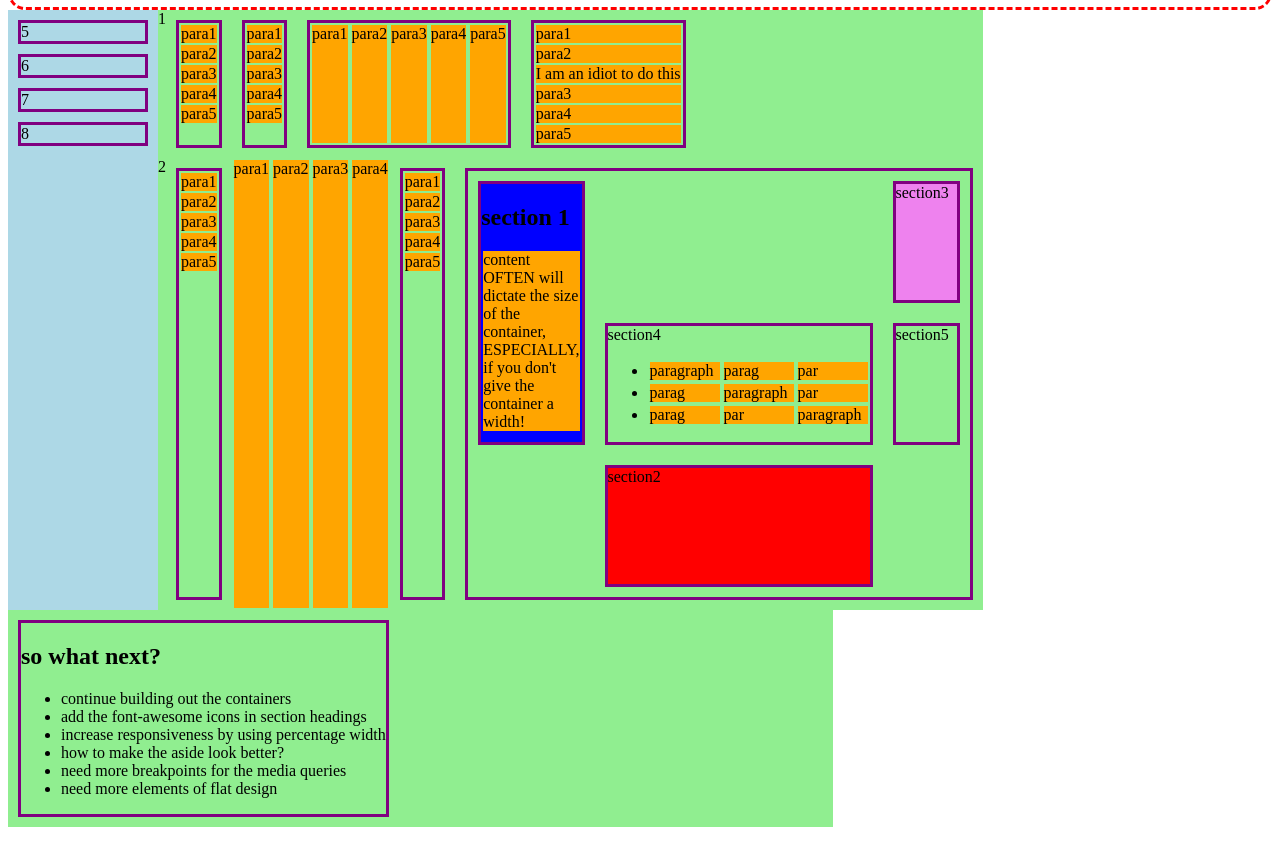
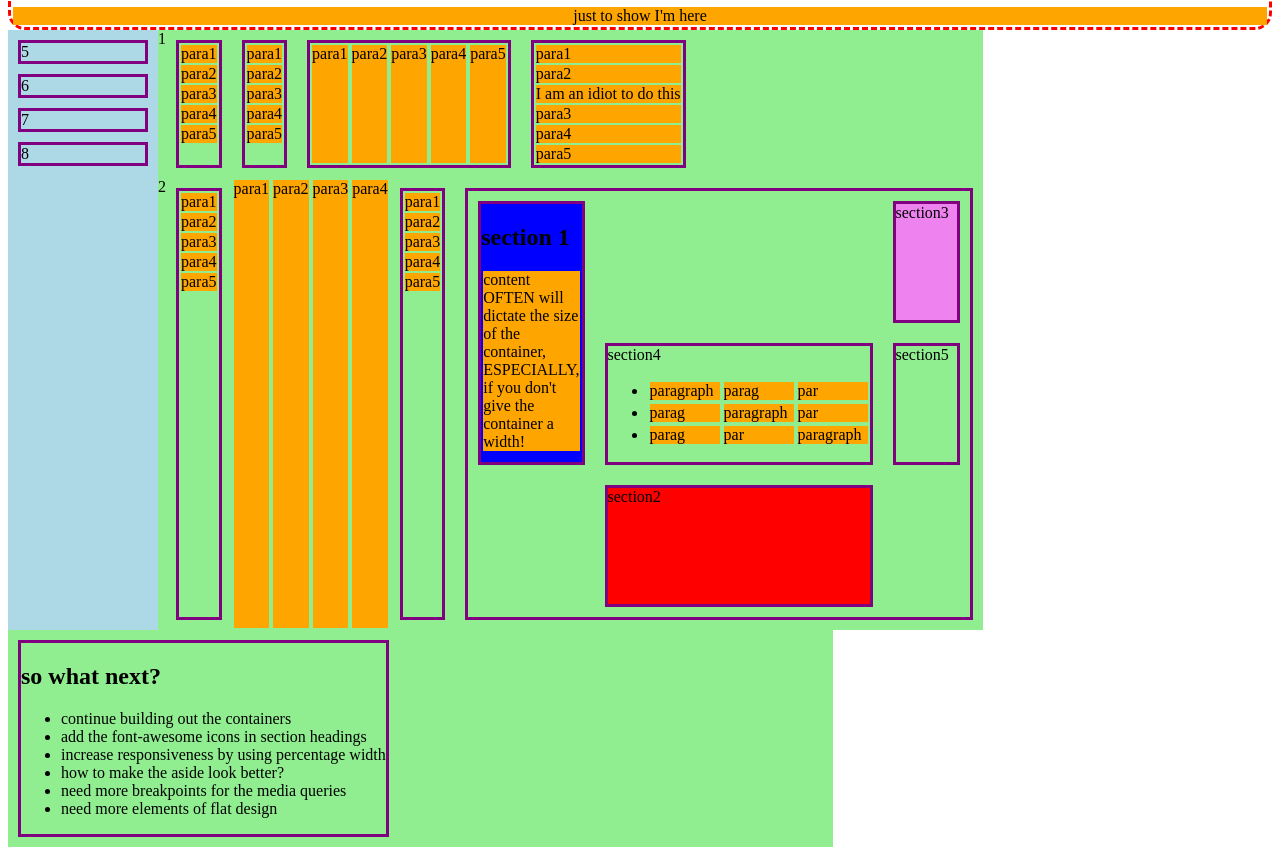
Before and after one commit to deSolidState/cool_grid_site, a plain HTML site: page index.html in a window 1280 px wide. Shown: the part 84-939 px from the top of the page. Drawn offline with Linux system fonts and the light colour scheme.

Commit message:
added paragraph to header

```diff
--- a/index.html
+++ b/index.html
@@ -10,6 +10,7 @@
   <body>
     <header class="header">
       <h1>This is a Cool Grid Site to Help Others Learn</h1>
+      <p>just to show I'm here</p>
     </header>
 
     <main class="main">
```
